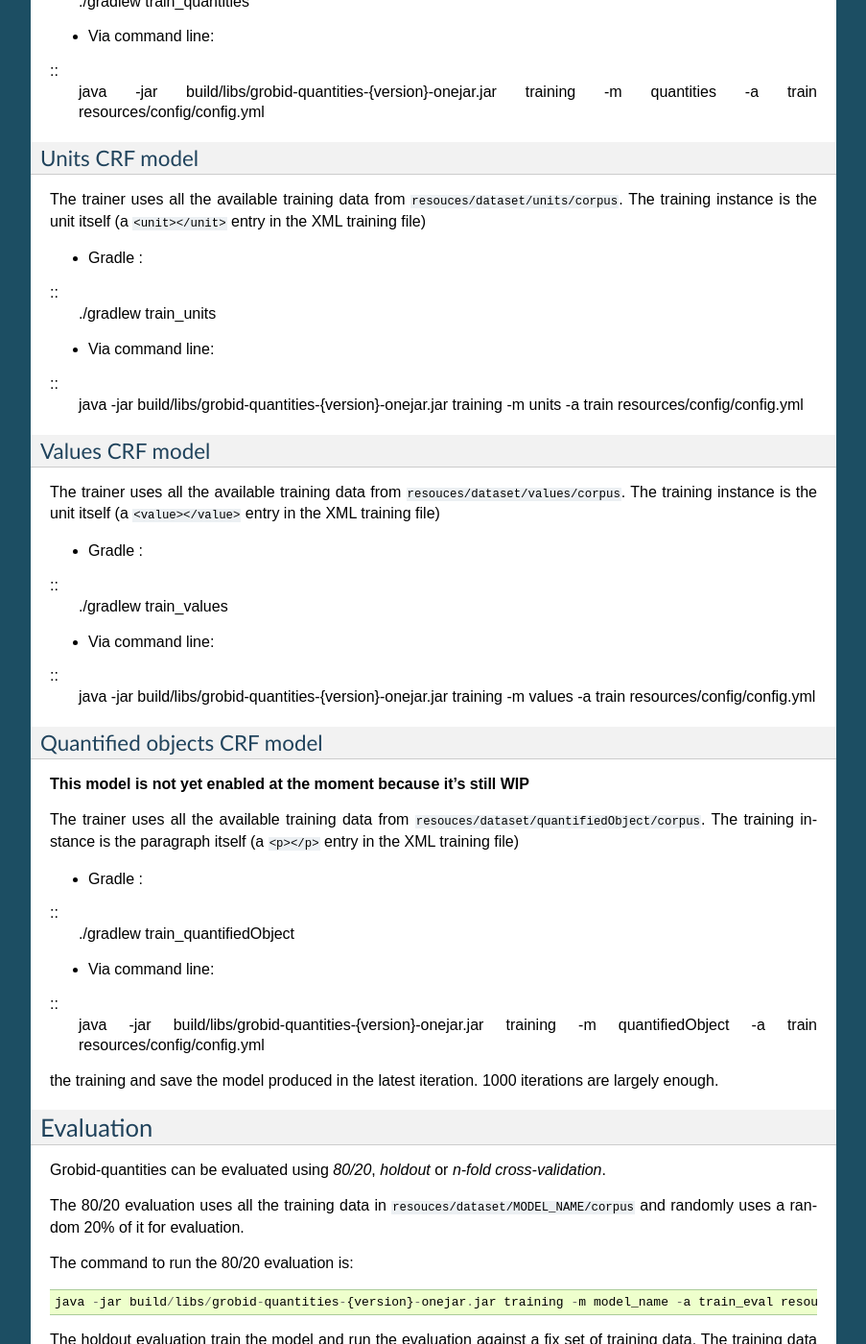
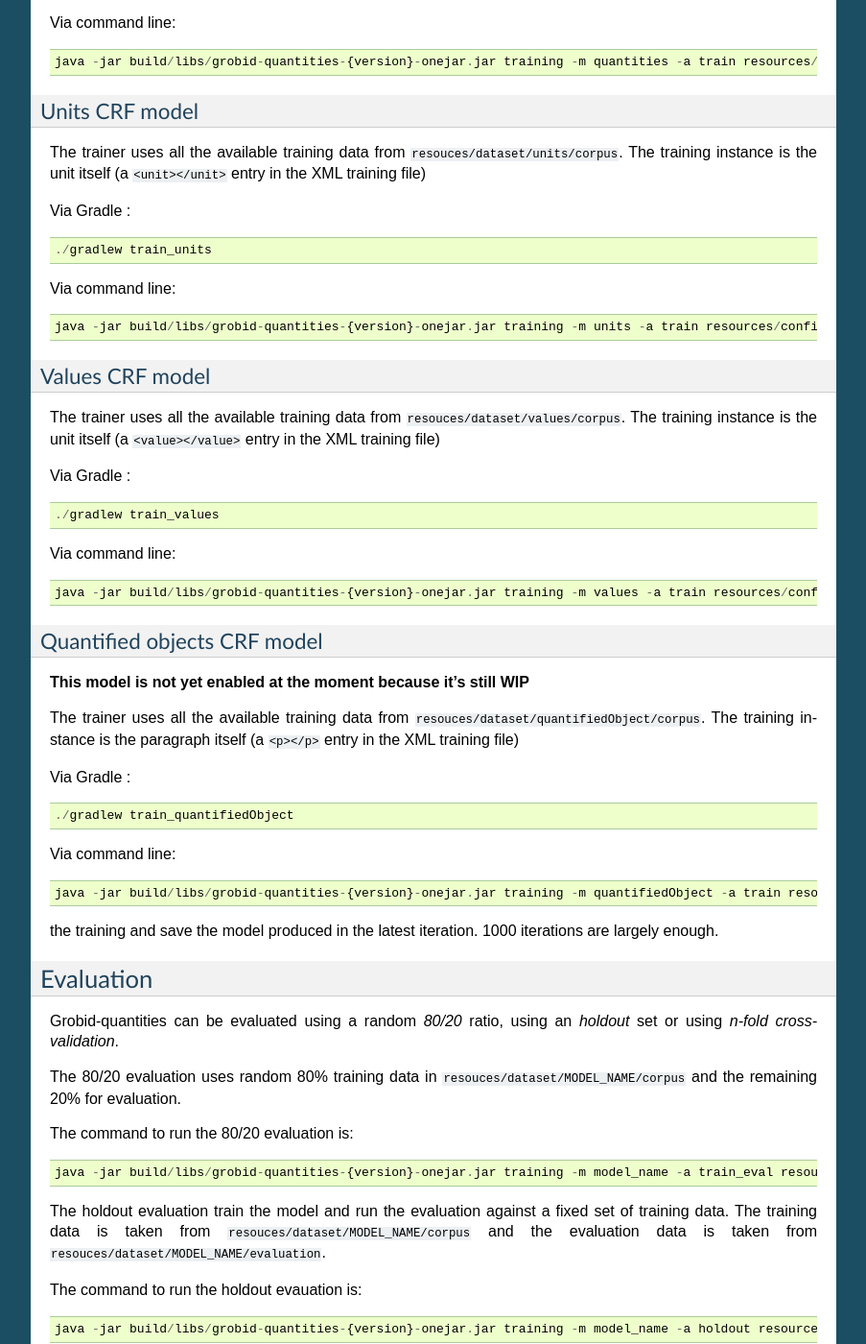
Before and after one commit to lfoppiano/grobid-quantities, a Sphinx documentation site: the page built from doc/training.rst, in a window 1280 px wide and 1400 px high, scrolled down 923 px. Shown: the whole window at 96% size, without its empty margins (198-1101 px from the left). Built offline with Sphinx 7.4.7, drawn with Linux system fonts in a browser that asks for light colours; some of the changed text lies outside the part shown.

Commit message:
correct doc style errors

```diff
--- a/doc/training.rst
+++ b/doc/training.rst
@@ -42,11 +42,11 @@ Quantities CRF model
 ^^^^^^^^^^^^^^^^^^^^
 The trainer uses all the available training data from ``resouces/dataset/quantities/corpus/final``.
 
-- Gradle :
+Via Gradle :
 ::
   ./gradlew train_quantities
 
-- Via command line:
+Via command line:
 ::
   java -jar build/libs/grobid-quantities-{version}-onejar.jar training -m quantities -a train resources/config/config.yml
 
@@ -54,11 +54,11 @@ Units CRF model
 ^^^^^^^^^^^^^^^
 The trainer uses all the available training data from ``resouces/dataset/units/corpus``. The training instance is the unit itself (a ``<unit></unit>`` entry in the XML training file)
 
-- Gradle :
+Via Gradle :
 ::
   ./gradlew train_units
 
-- Via command line:
+Via command line:
 ::
   java -jar build/libs/grobid-quantities-{version}-onejar.jar training -m units -a train resources/config/config.yml
 
@@ -67,11 +67,11 @@ Values CRF model
 ^^^^^^^^^^^^^^^^
 The trainer uses all the available training data from ``resouces/dataset/values/corpus``. The training instance is the unit itself (a ``<value></value>`` entry in the XML training file)
 
-- Gradle :
+Via Gradle :
 ::
   ./gradlew train_values
 
-- Via command line:
+Via command line:
 ::
   java -jar build/libs/grobid-quantities-{version}-onejar.jar training -m values -a train resources/config/config.yml
 
@@ -82,11 +82,11 @@ Quantified objects CRF model
 
 The trainer uses all the available training data from ``resouces/dataset/quantifiedObject/corpus``. The training instance is the paragraph itself (a ``<p></p>`` entry in the XML training file)
 
-- Gradle :
+Via Gradle :
 ::
   ./gradlew train_quantifiedObject
 
-- Via command line:
+Via command line:
 ::
   java -jar build/libs/grobid-quantities-{version}-onejar.jar training -m quantifiedObject -a train resources/config/config.yml
 
@@ -100,11 +100,11 @@ the training and save the model produced in the latest iteration. 1000 iteration
 Evaluation
 ~~~~~~~~~~
 
-Grobid-quantities can be evaluated using `80/20`, `holdout` or `n-fold cross-validation`.
+Grobid-quantities can be evaluated using a random `80/20` ratio, using an `holdout` set or using `n-fold cross-validation`.
 
 80/20 evaluation
 ----------------
-The 80/20 evaluation uses all the training data in ``resouces/dataset/MODEL_NAME/corpus`` and randomly uses a random 20% of it for evaluation.
+The 80/20 evaluation uses random 80% training data in ``resouces/dataset/MODEL_NAME/corpus`` and the remaining 20% for evaluation.
 
 The command to run the 80/20 evaluation is:
 ::
@@ -113,7 +113,7 @@ The command to run the 80/20 evaluation is:
 
 Holdout evaluation
 ------------------
-The holdout evaluation train the model and run the evaluation against a fix set of training data. The training data is taken from ``resouces/dataset/MODEL_NAME/corpus`` and the evaluation data is taken from ``resouces/dataset/MODEL_NAME/evaluation``.
+The holdout evaluation train the model and run the evaluation against a fixed set of training data. The training data is taken from ``resouces/dataset/MODEL_NAME/corpus`` and the evaluation data is taken from ``resouces/dataset/MODEL_NAME/evaluation``.
 
 The command to run the holdout evauation is:
 ::
@@ -124,6 +124,6 @@ N-fold cross-validation
 The N-fold cross-validation perform the training and evaluation N times, partition the training data in N sets and using each set for evaluation while training with the rest. More detailed explanation `here <https://en.wikipedia.org/wiki/Cross-validation_(statistics)>`_.
 The evaluation will then give the average scores over these n models (against test set) and for the best model which will be saved.
 
-The command to run the n-fold cross-validation with X folds is the following:
+The command to run the n-fold cross-validation with N folds is the following:
 ::
   java -jar build/libs/grobid-quantities-{version}-onejar.jar training -m model_name -a nfold --fold-count N resources/config/config.yml
```
Also changed, not shown: README.md (+1 -1 lines), doc/references.rst (+13 -13 lines).
